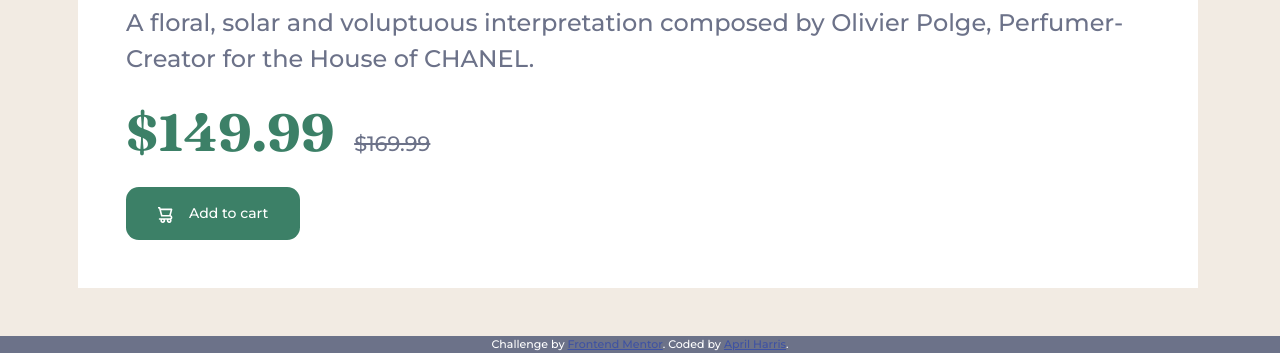
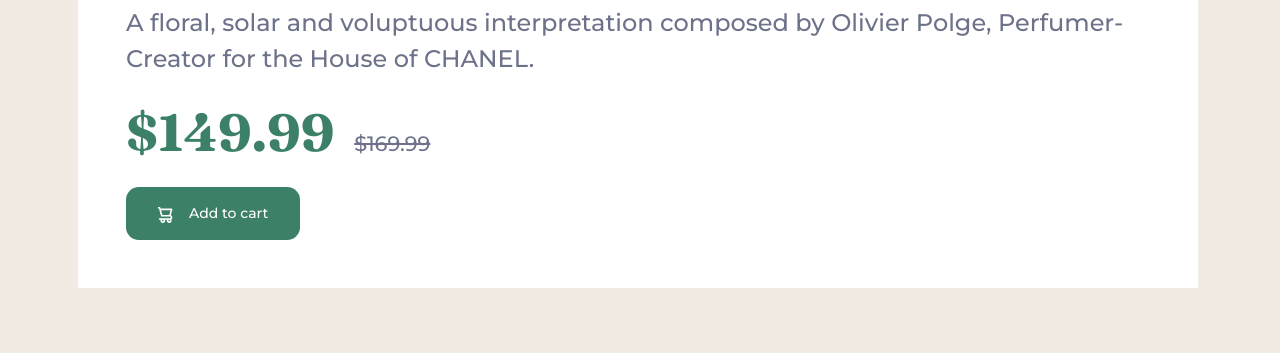
Before and after one commit to aprilharris/product-preview-card-component-main, a plain HTML site: page index.html in a window 1280 px wide. Shown: the part 708-1061 px from the top of the page. Drawn offline with nearby package versions, Linux system fonts and the light colour scheme.

Commit message:
deleted footer

```diff
--- a/index.html
+++ b/index.html
@@ -46,12 +46,13 @@
 
 
 </main>
-<footer>
+<!-- <footer class="py-4">
   <div class="attribution">
-    Challenge by <a href="https://www.frontendmentor.io?ref=challenge" target="_blank">Frontend Mentor</a>.
-    Coded by <a href="https://aprilharris.co" target="_blank" rel="noopenner noreferrer">April Harris</a>.
+    <p>Challenge by <a href="https://www.frontendmentor.io?ref=challenge" target="_blank">Frontend Mentor</a>.
+      <br/>
+      Coded by <a href="https://aprilharris.co" target="_blank" rel="noopenner noreferrer">April Harris</a>.</p>
   </div>
-  </footer>
+  </footer> -->
   <script src="script.js"></script>
 </body>
 </html>
```
